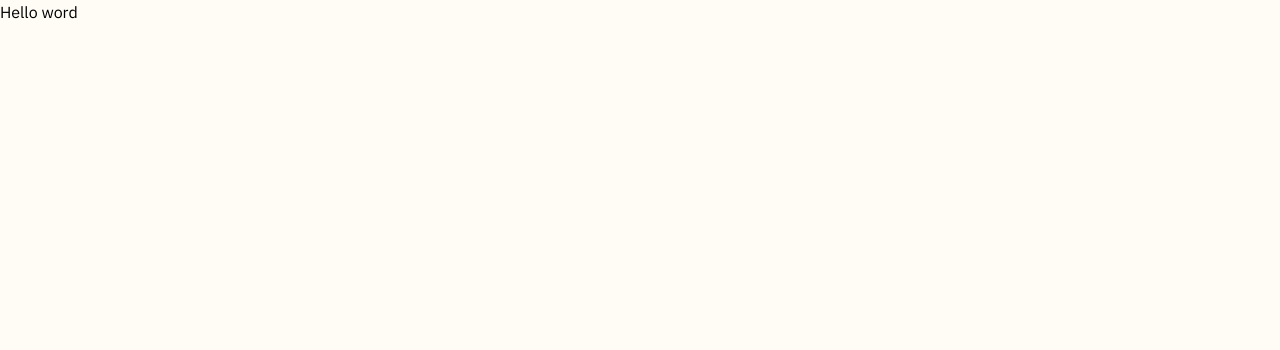
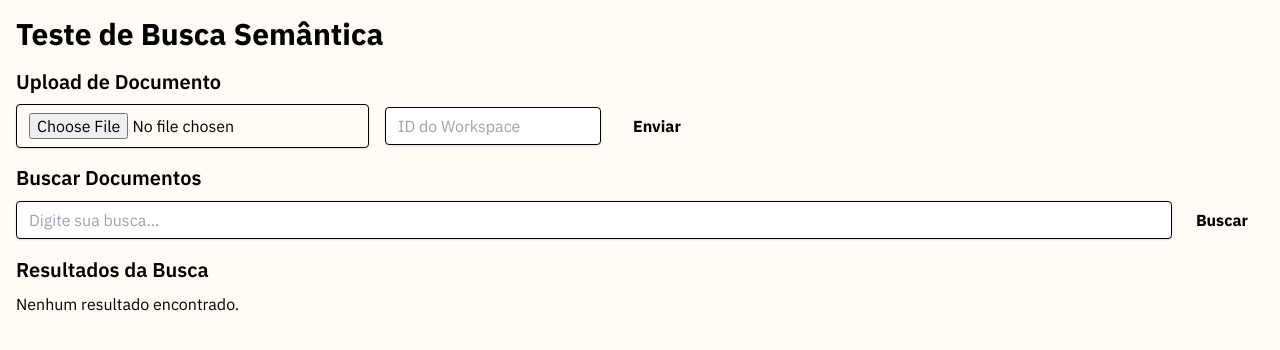
Before and after one commit to Biahellens/bia-teste, a React (Vite) app in the folder frontend/: page / in a window 1280 px wide. Shown: the top 350 px of the page. Built offline with nearby package versions, Linux system fonts and the light colour scheme.

Commit message:
:sparkles: feat: Adicionando basico frontend

```diff
--- a/frontend/index.html
+++ b/frontend/index.html
@@ -1,12 +1,12 @@
 <!doctype html>
 <html lang="pt-br">
    <head>
-    <title>Principal</title>
-    <link rel="icon" type="image/svg" href="/assets/check.png">
+    <title>Teste de Busca Semântica</title>
+    <link rel="icon" type="image/svg" href="/public/check.png">
     <meta charset="UTF-8" />
     <meta name="viewport" content="width=device-width, initial-scale=1.0" />
     <meta name="generator" content="Astro" />
-    <meta name="description" content="Markguard! Evoluindo com você" />
+    <meta name="description" content="Busca Semântica! Evoluindo com você" />
     <link rel="preconnect" href="https://fonts.googleapis.com">
     <link rel="preconnect" href="https://fonts.gstatic.com" crossorigin>
     <noscript>
--- a/frontend/src/App.tsx
+++ b/frontend/src/App.tsx
@@ -1,9 +1,23 @@
-import './App.css'
+import { useState } from 'react';
+import FileUpload from './components/FileUpload';
+import SearchInput from './components/SearchInput';
+import SearchResults from './components/SearchResults';
 
 function App() {
+  const [searchResults, setSearchResults] = useState<{ chunk: string; filename: string }[]>([]);
+
+  const handleSearch = (results: { chunk: string; filename: string }[]) => {
+    setSearchResults(results);
+  };
+
   return (
-    <p>Hello word</p>
-  )
+    <div className="container mx-auto p-4">
+      <h1 className="text-3xl font-bold mb-4">Teste de Busca Semântica</h1>
+      <FileUpload />
+      <SearchInput onSearch={handleSearch} />
+      <SearchResults results={searchResults} />
+    </div>
+  );
 }
 
-export default App
+export default App;
--- /dev/null
+++ b/frontend/src/components/FileUpload.tsx
@@ -0,0 +1,67 @@
+import type React from 'react';
+import { useState } from 'react';
+import { uploadDocument } from '../services/service';
+
+const FileUpload: React.FC = () => {
+  const [selectedFile, setSelectedFile] = useState<File | null>(null);
+  const [workspaceId, setWorkspaceId] = useState<string>('');
+  const [uploadStatus, setUploadStatus] = useState<string>('');
+
+  const handleFileChange = (event: React.ChangeEvent<HTMLInputElement>) => {
+    if (event.target.files && event.target.files.length > 0) {
+      setSelectedFile(event.target.files[0]);
+    }
+  };
+
+  const handleWorkspaceIdChange = (event: React.ChangeEvent<HTMLInputElement>) => {
+    setWorkspaceId(event.target.value);
+  };
+
+  const handleUpload = async () => {
+    if (!selectedFile || !workspaceId) {
+      setUploadStatus('Por favor, selecione um arquivo e forneça um ID de workspace.');
+      return;
+    }
+
+    try {
+      setUploadStatus('Enviando...');
+      await uploadDocument(selectedFile, workspaceId);
+      setUploadStatus('Arquivo enviado com sucesso!');
+      setSelectedFile(null);
+      setWorkspaceId('');
+    }
+    catch (error: unknown) {
+      if (error instanceof Error) {
+        setUploadStatus(`Erro no envio: ${error.message}`);
+      }
+      setUploadStatus("Erro no envio: erro desconhecido");
+    }
+
+  };
+
+  return (
+    <div className="mb-4">
+      <h2 className="text-xl font-semibold mb-2">Upload de Documento</h2>
+      <div className="flex items-center space-x-4">
+        <input type="file" onChange={handleFileChange} className="shadow border rounded py-2 px-3 text-gray-700 leading-tight focus:outline-none focus:shadow-outline" />
+        <input
+          type="text"
+          placeholder="ID do Workspace"
+          value={workspaceId}
+          onChange={handleWorkspaceIdChange}
+          className="shadow border rounded py-2 px-3 text-gray-700 leading-tight focus:outline-none focus:shadow-outline"
+        />
+        <button
+          type='submit'
+          onClick={handleUpload}
+          className="bg-blue-500 hover:bg-blue-700 text-white font-bold py-2 px-4 rounded focus:outline-none focus:shadow-outline"
+        >
+          Enviar
+        </button>
+      </div>
+      {uploadStatus && <p className="mt-2 text-sm">{uploadStatus}</p>}
+    </div>
+  );
+};
+
+export default FileUpload;
--- /dev/null
+++ b/frontend/src/components/SearchInput.tsx
@@ -0,0 +1,55 @@
+import type React from 'react';
+import { useState } from 'react';
+import { searchDocuments } from '../services/service';
+
+interface SearchInputProps {
+  onSearch: (results: { chunk: string; filename: string }[]) => void;
+}
+
+const SearchInput: React.FC<SearchInputProps> = ({ onSearch }) => {
+  const [query, setQuery] = useState<string>('');
+
+  const handleInputChange = (event: React.ChangeEvent<HTMLInputElement>) => {
+    setQuery(event.target.value);
+  };
+
+  const handleSearch = async () => {
+    if (query.trim()) {
+      try {
+        const results = await searchDocuments(query);
+        onSearch(results);
+        setQuery('');
+      } catch (error: unknown) {
+        if (error instanceof Error) {
+          console.error('Erro na busca:', error.message);
+        }
+        console.error('Erro na busca: erro desconhecido');
+      }
+
+    }
+  };
+
+  return (
+    <div className="mb-4">
+      <h2 className="text-xl font-semibold mb-2">Buscar Documentos</h2>
+      <div className="flex items-center space-x-2">
+        <input
+          type="text"
+          placeholder="Digite sua busca..."
+          value={query}
+          onChange={handleInputChange}
+          className="shadow border rounded py-2 px-3 text-gray-700 leading-tight focus:outline-none focus:shadow-outline flex-grow"
+        />
+        <button
+          type='button'
+          onClick={handleSearch}
+          className="bg-green-500 hover:bg-green-700 text-white font-bold py-2 px-4 rounded focus:outline-none focus:shadow-outline"
+        >
+          Buscar
+        </button>
+      </div>
+    </div>
+  );
+};
+
+export default SearchInput;
--- /dev/null
+++ b/frontend/src/components/SearchResults.tsx
@@ -0,0 +1,27 @@
+import type React from 'react';
+
+interface SearchResultsProps {
+  results: { chunk: string; filename: string }[];
+}
+
+const SearchResults: React.FC<SearchResultsProps> = ({ results }) => {
+  return (
+    <div>
+      <h2 className="text-xl font-semibold mb-2">Resultados da Busca</h2>
+      {results.length > 0 ? (
+        <div className="list-disc pl-5">
+          {results.map((result) => (
+            <div key={result.filename} className="mb-2">
+              <p className="text-gray-800">{result.chunk}</p>
+              <p className="text-gray-500 text-sm">Fonte: {result.filename}</p>
+            </div>
+          ))}
+        </div>
+      ) : (
+        <p className="text-gray-600">Nenhum resultado encontrado.</p>
+      )}
+    </div>
+  );
+};
+
+export default SearchResults;
--- /dev/null
+++ b/frontend/src/services/service.ts
@@ -0,0 +1,45 @@
+const API_BASE_URL = 'http://localhost:3000';
+
+export const uploadDocument = async (file: File, workspaceId: string): Promise<unknown> => {
+  const formData = new FormData();
+  formData.append('file', file);
+  formData.append('workspaceId', workspaceId);
+
+  try {
+    const response = await fetch(`${API_BASE_URL}/documents/upload?workspaceId=${workspaceId}`, {
+      method: 'POST',
+      body: formData,
+    });
+
+    if (!response.ok) {
+      const errorData = await response.json();
+      throw new Error(errorData.message || response.statusText);
+    }
+
+    return await response.json();
+  } catch (error: unknown) {
+    if (error instanceof Error) {
+      throw new Error(`Erro ao enviar o arquivo: ${error.message}`);
+    }
+    throw new Error('Erro ao enviar o arquivo: erro desconhecido');
+  }
+}
+
+export const searchDocuments = async (query: string): Promise<{ chunk: string; filename: string }[]> => {
+  try {
+    const response = await fetch(`${API_BASE_URL}/search?query=${encodeURIComponent(query)}`);
+
+    if (!response.ok) {
+      const errorData = await response.json();
+      throw new Error(errorData.message || response.statusText);
+    }
+
+    return await response.json();
+  } catch (error: unknown) {
+    if (error instanceof Error) {
+      throw new Error(`Erro ao buscar documentos: ${error.message}`);
+    }
+    throw new Error('Erro ao buscar documentos: erro desconhecido');
+  }
+
+};
```
Also changed, not shown: frontend/public/check.png (added).
